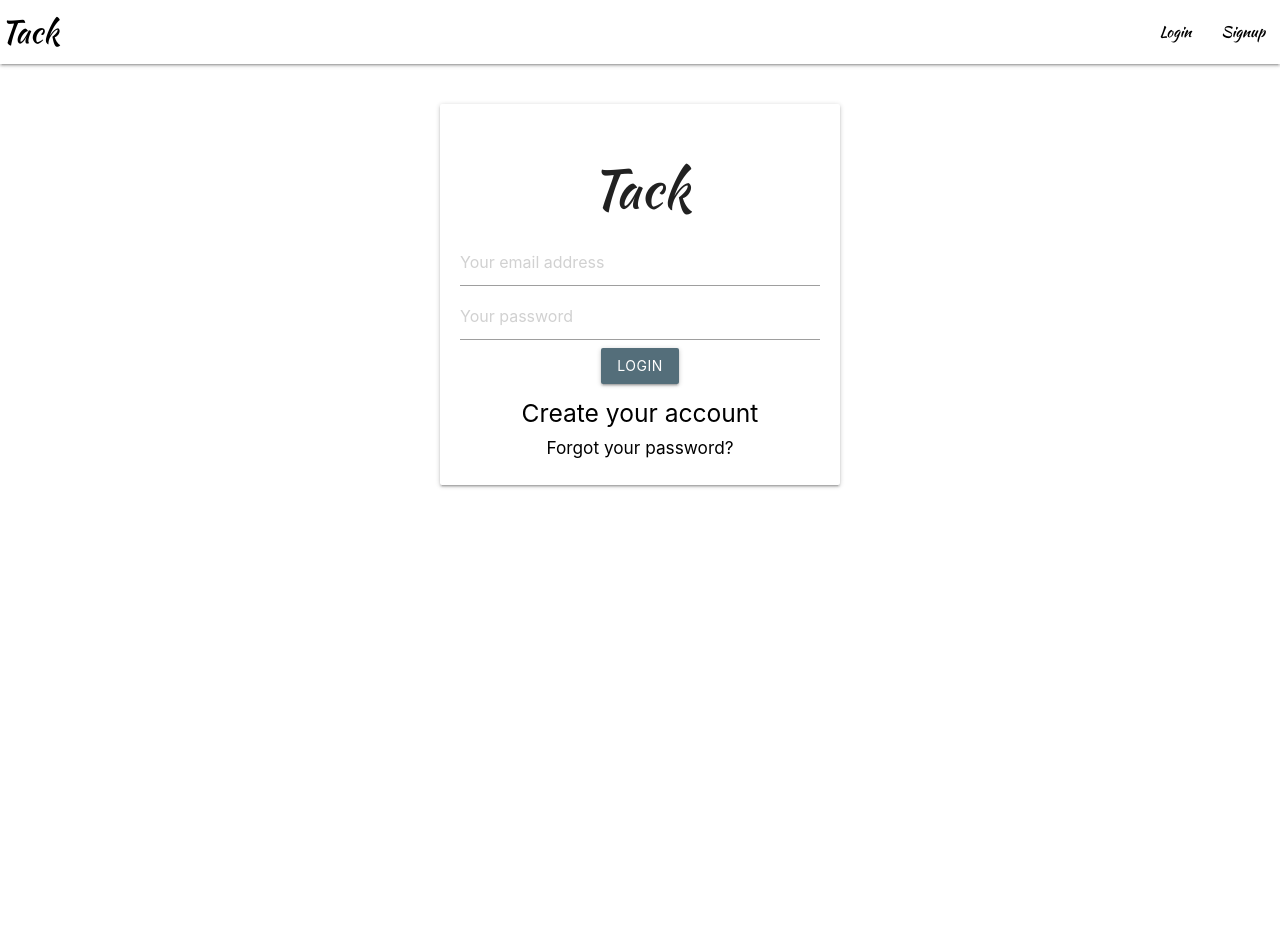
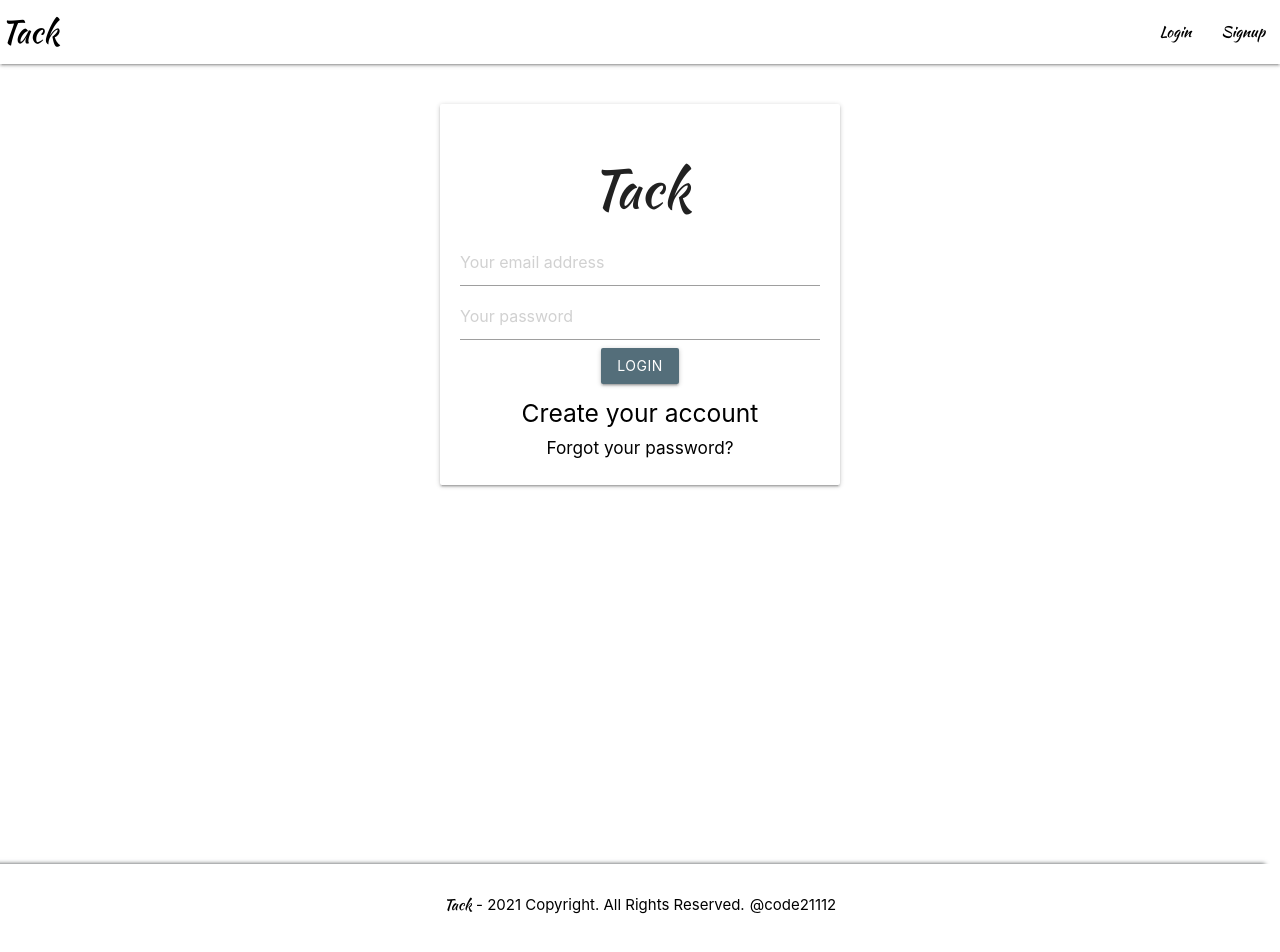
Before and after one commit to code21112/tack, a React (Create React App) app in the folder client/: page /login in a window 1280 px wide. Shown: the top 952 px of the page. Built offline with nearby package versions, Linux system fonts and the light colour scheme.

Commit message:
Fixed issue with the Footer component

```diff
--- a/client/src/App.css
+++ b/client/src/App.css
@@ -2,7 +2,7 @@
 /* @import url("https://fonts.googleapis.com/css2?family=Anton&family=Big+Shoulders+Stencil+Display:wght@500;700;800&display=swap"); */
 @import url("https://fonts.googleapis.com/css2?family=Anton&family=Big+Shoulders+Stencil+Display:wght@500;700;800&family=Kaushan+Script&display=swap");
 
-/* body {
+body {
   display: flex;
   min-height: 100vh;
   flex-direction: column;
@@ -10,7 +10,7 @@
 
 main {
   flex: 1 0 auto;
-} */
+}
 
 a {
   color: black !important;
@@ -179,15 +179,15 @@ h4 {
 
 .footer {
   background-color: white;
-  margin-top: 10rem;
+  /* margin-top: 10rem; */
   /* margin-top: 10rem; */
   padding: 1rem;
   /* position: absolute; */
-  /* position: fixed;
-  bottom: 0;
-  left: 0;
-  right: 0;
-  width: 100%; */
+  /* position: fixed; */
+  /* bottom: 0; */
+  /* left: 0;
+  right: 0; */
+  width: 100%;
   text-align: center;
   /* height: 60px; */
   box-shadow: 2px 2px black, -1em 0 0.3em #44494b;
--- a/client/src/App.js
+++ b/client/src/App.js
@@ -1,7 +1,6 @@
 import { useEffect, createContext, useReducer, useContext } from "react";
 import "./App.css";
 import Navbar from "./components/Navbar";
-import Footer from "./components/Footer";
 import { BrowserRouter, Route, Switch, useHistory } from "react-router-dom";
 import Home from "./components/screens/Home";
 import Login from "./components/screens/Login";
@@ -52,7 +51,6 @@ function App() {
       <BrowserRouter>
         <Navbar />
         <Routing />
-        <Footer />
       </BrowserRouter>
     </UserContext.Provider>
   );
--- a/client/src/components/screens/Login.js
+++ b/client/src/components/screens/Login.js
@@ -2,6 +2,7 @@ import React, { useState, useContext } from "react";
 import { Link, useHistory } from "react-router-dom";
 import M from "materialize-css";
 import { UserContext } from "./../../App";
+import Footer from "./../Footer";
 
 const Login = () => {
   const { dispatch } = useContext(UserContext);
@@ -65,6 +66,7 @@ const Login = () => {
   };
 
   return (
+    <>
       <div className="my-card main">
         <div
           className="card auth-card input-field"
@@ -98,6 +100,8 @@ const Login = () => {
           </h6>
         </div>
       </div>
+      <Footer />
+    </>
   );
 };
 
--- a/client/src/components/screens/Profile.js
+++ b/client/src/components/screens/Profile.js
@@ -108,7 +108,11 @@ const Profile = () => {
       {loading ? (
         <Loader />
       ) : (
-        <div style={{ maxWidth: "550px", margin: "0 auto" }} id="profile-div">
+        <div
+          style={{ maxWidth: "550px", margin: "0 auto" }}
+          id="profile-div"
+          className="main"
+        >
           <div
             style={{
               display: "flex",
@@ -173,7 +177,7 @@ const Profile = () => {
               </div>
             </div>
           </div>
-          <div className="gallery">
+          <div className="gallery" style={{ position: "relative" }}>
             {myTacks && myTacks.length > 0 ? (
               myTacks.map((item, i) => (
                 <img
--- a/client/src/components/screens/Signup.js
+++ b/client/src/components/screens/Signup.js
@@ -2,6 +2,7 @@ import React, { useState, useEffect } from "react";
 import { Link, useHistory } from "react-router-dom";
 import M from "materialize-css";
 import Loader from "./../utilities/Loader";
+import Footer from "./../Footer";
 
 const Signup = () => {
   const history = useHistory();
@@ -102,6 +103,7 @@ const Signup = () => {
   };
 
   return (
+    <>
       <div className="my-card">
         <div className="card auth-card input-field">
           <h2>Tack</h2>
@@ -126,7 +128,10 @@ const Signup = () => {
           <div className="file-field input-field">
             <div className="btn">
               <span>Upload</span>
-            <input type="file" onChange={(e) => setImage(e.target.files[0])} />
+              <input
+                type="file"
+                onChange={(e) => setImage(e.target.files[0])}
+              />
             </div>
             <div className="file-path-wrapper">
               <input
@@ -151,6 +156,8 @@ const Signup = () => {
           ) : null}
         </div>
       </div>
+      <Footer />
+    </>
   );
 };
 
```
Also changed, not shown: 1 other file (tests, documents, lock files or other folders). Lines whose indentation alone changed are shown as unchanged.
